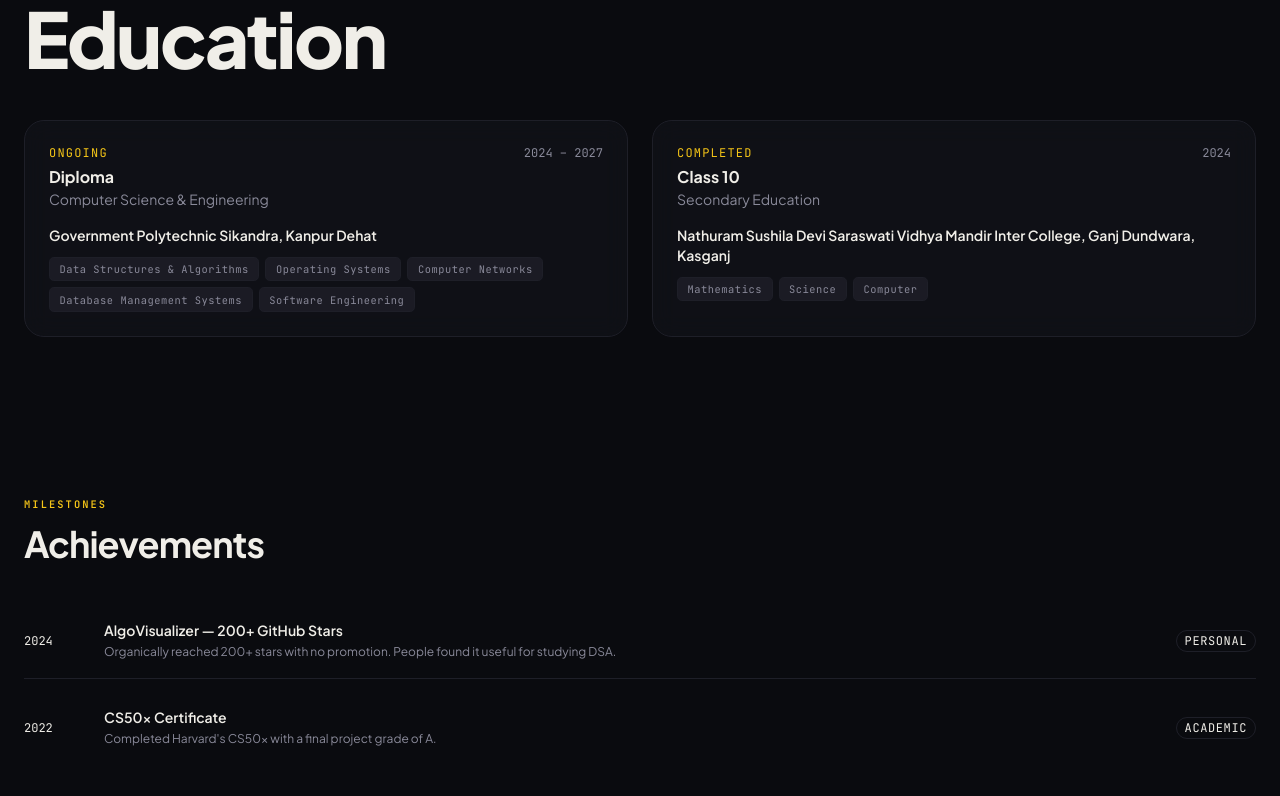
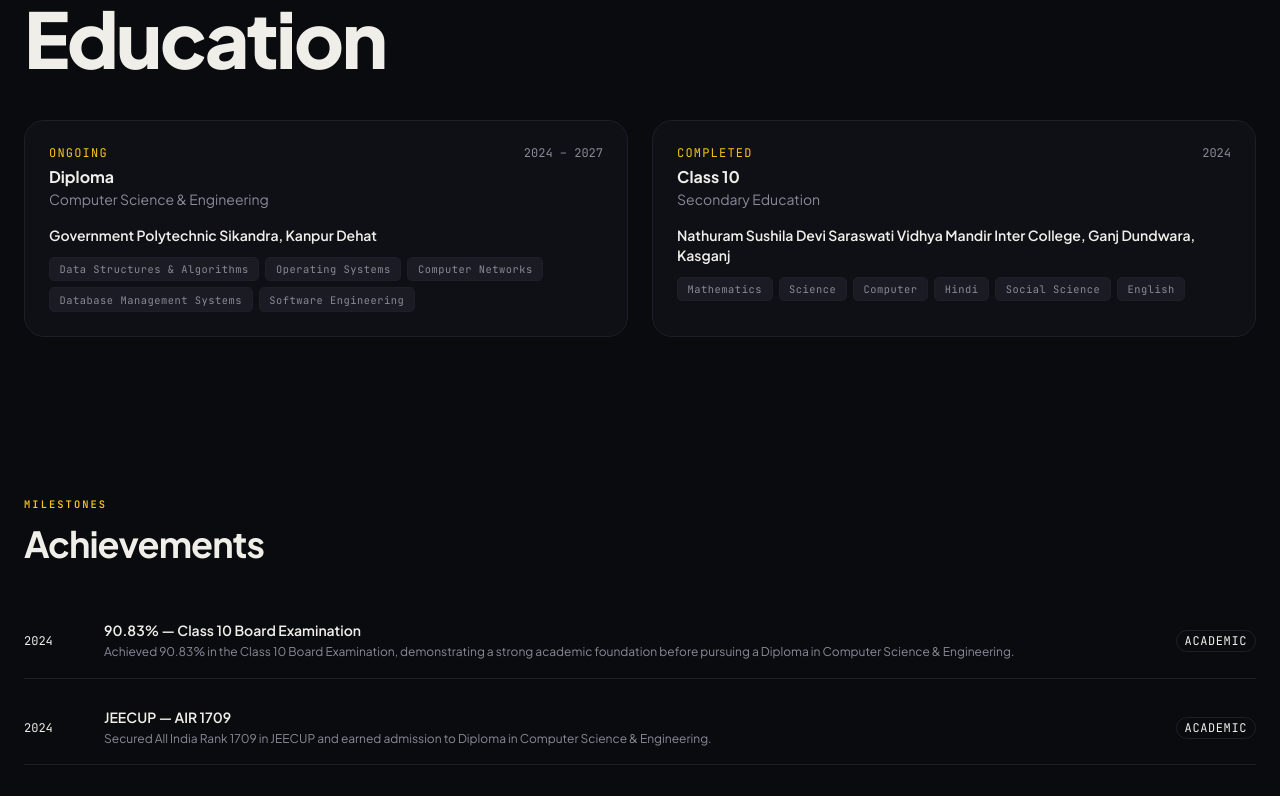
Before and after one commit to ArnavOG/Portfolio, a Next.js app: page / in a window 1280 px wide. Shown: the part 5930-6726 px from the top of the page. Built offline with nearby package versions, Linux system fonts and the light colour scheme.

Commit message:
Achievements

```diff
--- a/src/data/achievements.ts
+++ b/src/data/achievements.ts
@@ -7,15 +7,27 @@ export interface Achievement {
 
 export const achievements: Achievement[] = [
   {
-    title: 'AlgoVisualizer — 200+ GitHub Stars',
-    description: 'Organically reached 200+ stars with no promotion. People found it useful for studying DSA.',
+    title: '90.83% — Class 10 Board Examination',
+    description: 'Achieved 90.83% in the Class 10 Board Examination, demonstrating a strong academic foundation before pursuing a Diploma in Computer Science & Engineering.',
     year: '2024',
+    type: 'academic',
+  },
+  {
+    title: 'JEECUP — AIR 1709',
+    description: 'Secured All India Rank 1709 in JEECUP and earned admission to Diploma in Computer Science & Engineering.',
+    year: '2024',
+    type: 'academic',
+  },
+  {
+    title: 'First Year Diploma in CSE Completed',
+    description: 'Successfully completed the first year of the three-year Diploma in Computer Science & Engineering, earning the required 46 credits under the National Credit Framework (NCRF) and NEP 2020.',
+    year: '2025',
+    type: 'academic',
+  },
+  {
+    title: '6K Subscribers',
+    description: 'Reached 6,000 subscribers in May 2026 after crossing multiple milestones in rapid succession.',
+    year: '2026',
     type: 'personal',
   },
-  {
-    title: 'CS50x Certificate',
-    description: 'Completed Harvard\'s CS50x with a final project grade of A.',
-    year: '2022',
-    type: 'academic',
-  },
 ];
--- a/src/data/education.ts
+++ b/src/data/education.ts
@@ -41,6 +41,9 @@ export const education: EducationItem[] = [
       'Mathematics',
       'Science',
       'Computer',
+      'Hindi',
+      'Social Science',
+      'English'
     ],
   },
 ];
--- a/src/data/timeline.ts
+++ b/src/data/timeline.ts
@@ -13,7 +13,7 @@ export const timelineNodes: TimelineNode[] = [
   {
     id: '01',
     period: '2022',
-    title: 'Computer Science Begins',
+    title: 'The Beginning',
     description: 'Started my formal journey into Computer Science. In 9th standard, I chose Computer Science as the Extra subject and I got introduced to the Computers History, fundamentals and OS and the Intro of Programming went from something interesting to something I wanted to understand properly.',
     type: 'past',
   },
```
